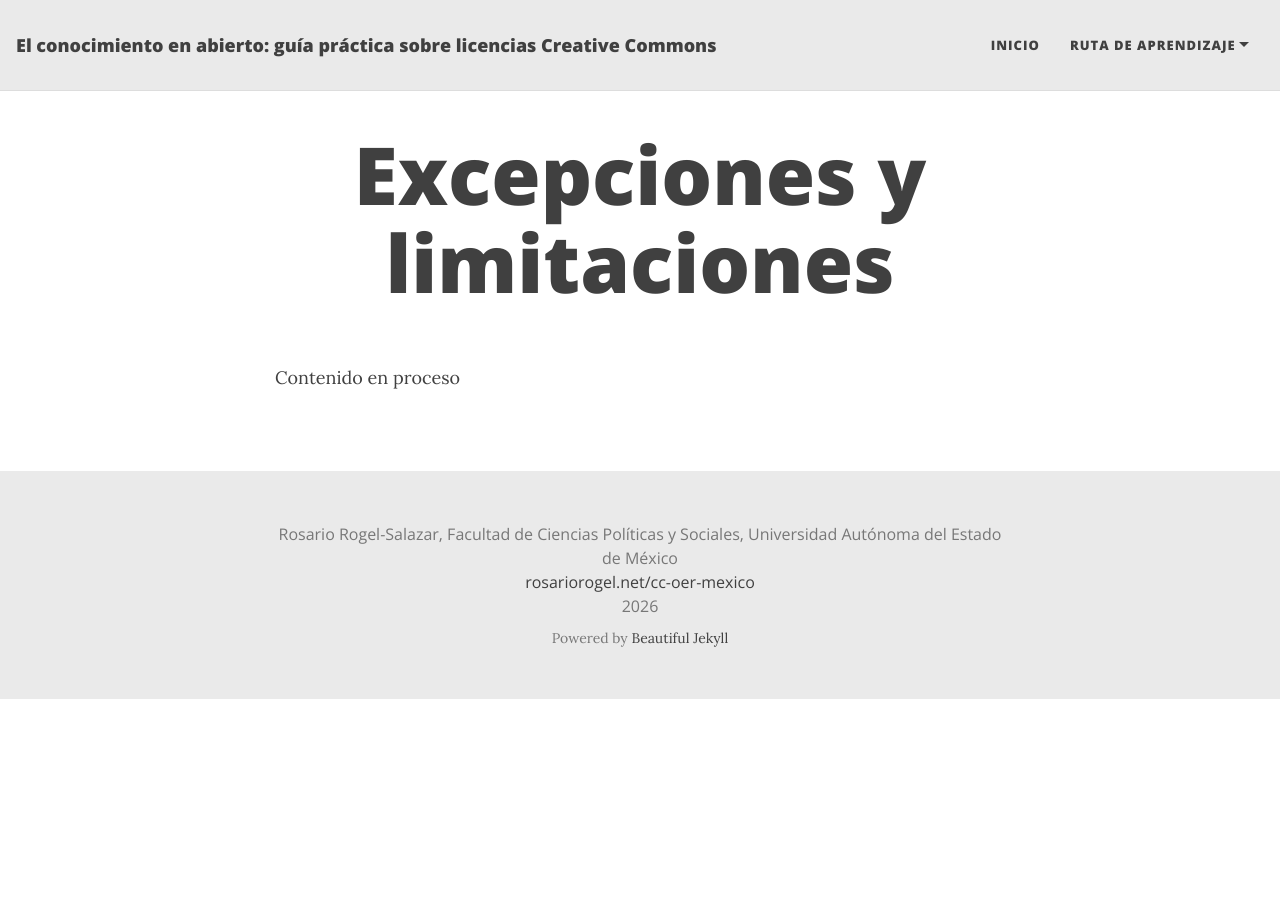
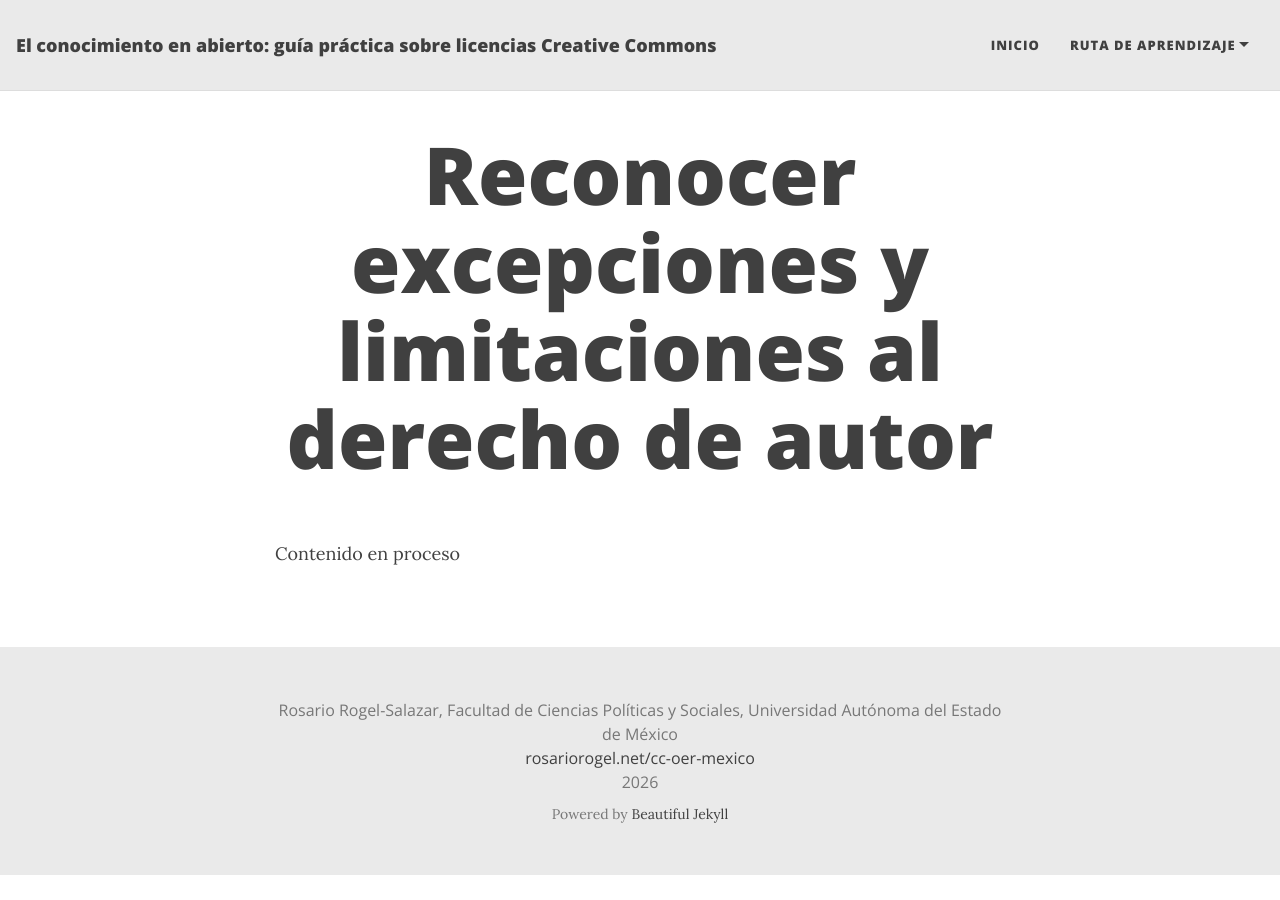
Before and after one commit to rosariorogel/cc-oer-mexico, a Jekyll site: the page built from _pages/excepciones-y-limitaciones.md, in a window 1280 px wide. Built offline with Jekyll 4.4.1, drawn with Linux system fonts in a browser that asks for light colours; nearby versions of some CDN libraries.

Commit message:
Update title for exceptions and limitations page

```diff
--- a/_pages/excepciones-y-limitaciones.md
+++ b/_pages/excepciones-y-limitaciones.md
@@ -1,6 +1,6 @@
 ---
 layout: page
-title: Excepciones y limitaciones
+title: "Reconocer excepciones y limitaciones al derecho de autor"
 permalink: /excepciones-y-limitaciones/
 ---
 
```
